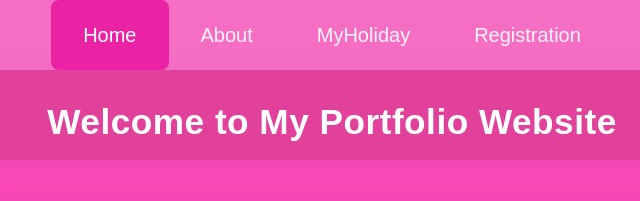
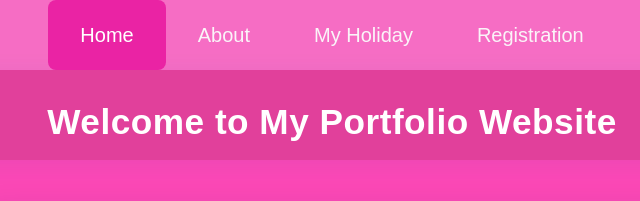
Before and after one commit to chelsi2482030/MID-PROJECT-WEB1-2482030, a plain HTML site: page MID-PROJECT-WEB1-2482030/index.html in a window 1280 px wide. Shown: the top 201 px of the page, 308-948 px from the left. Drawn offline with Linux system fonts and the light colour scheme.

Commit message:
Update index.html

```diff
--- a/MID-PROJECT-WEB1-2482030/index.html
+++ b/MID-PROJECT-WEB1-2482030/index.html
@@ -120,7 +120,7 @@
     <nav>
       <a href="index.html" class="active">Home</a>
       <a href="about.html">About</a>
-      <a href="myholiday.html">MyHoliday</a>
+      <a href="myholiday.html">My Holiday</a>
       <a href="registration.html">Registration</a>
     </nav>
   </div>
@@ -144,4 +144,5 @@
     &copy; 2025 Chelsi Enatalia. All rights reserved.
   </footer>
 </body>
+
 </html>
```
